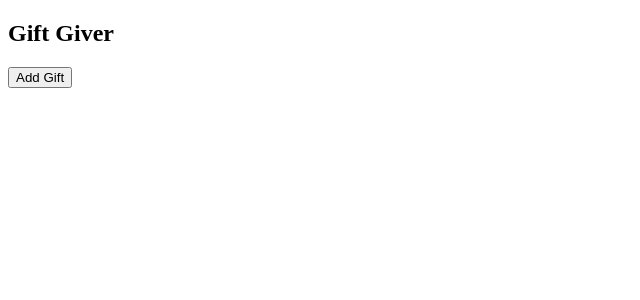
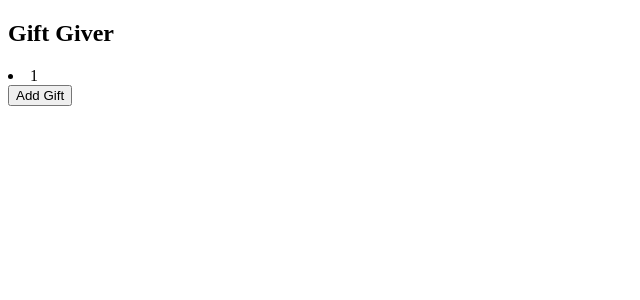
Before and after one commit to filmboy3/tdd-boiler, a React (Create React App) app: page / in a window 1280 px wide. Both pictures are taken after a click on the button "Add Gift". Shown: the top 300 px of the page, without its empty margins (0-640 px from the left). Built offline with nearby package versions, Linux system fonts and the light colour scheme.

Commit message:
added key prop

```diff
--- a/src/App.js
+++ b/src/App.js
@@ -22,9 +22,13 @@ class App extends Component {
   }
 
   render() {
+    const gifts = this.state.gifts.map(gift => {
+      return <li key={gift.id}>{gift.id}</li>
+    })
     return (
       <div>
         <h2>Gift Giver</h2>
+        <div className='gift-list'>{gifts}</div>
         <Button onClick={this.addGift} className='btn-add'>Add Gift</Button>
       </div>
     )
```
Also changed, not shown: 2 other files (tests, documents, lock files or other folders).
